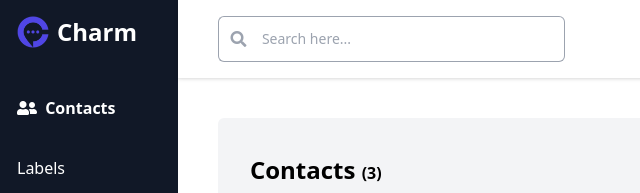
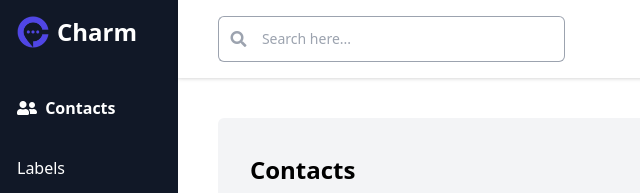
Before and after one commit to budiigunawan/charm, a plain HTML site: page index.html in a window 1280 px wide. Shown: the top 193 px of the page, 7-647 px from the left. Drawn offline with nearby package versions, Linux system fonts and the light colour scheme.

Commit message:
ref: adjust contacts counter

```diff
--- a/index.html
+++ b/index.html
@@ -97,9 +97,7 @@
         >
           <div class="p-8 bg-gray-100 rounded-md">
             <div class="flex justify-between items-center mb-5">
-              <h1 class="font-sans font-semibold text-2xl">
-                Contacts <span class="text-base">(3)</span>
-              </h1>
+              <h1 class="font-sans font-semibold text-2xl">Contacts</h1>
               <a
                 href="/new-contact/"
                 class="w-64 h-10 bg-indigo-600 rounded-md text-gray-100 py-2 text-center hover:bg-indigo-500 focus-visible:outline focus-visible:outline-2 focus-visible:outline-offset-2 focus-visible:outline-indigo-600"
```
